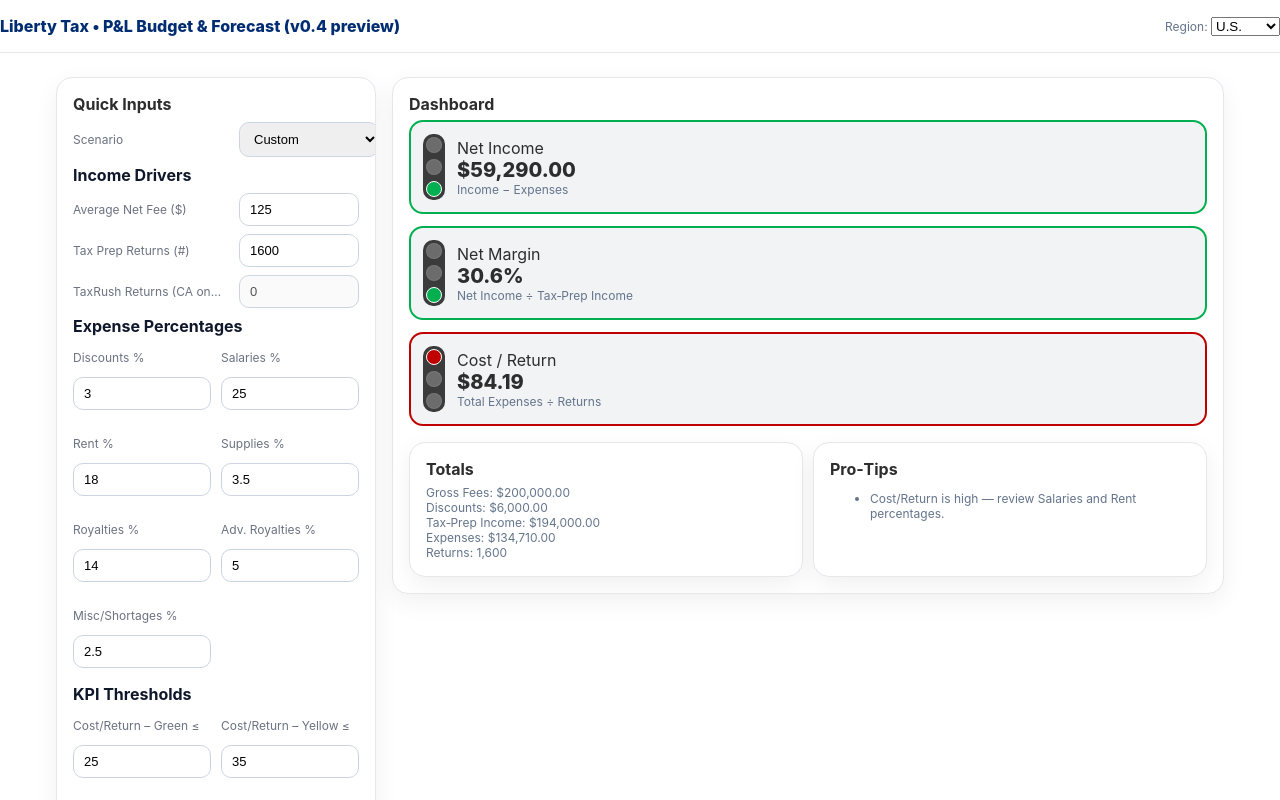
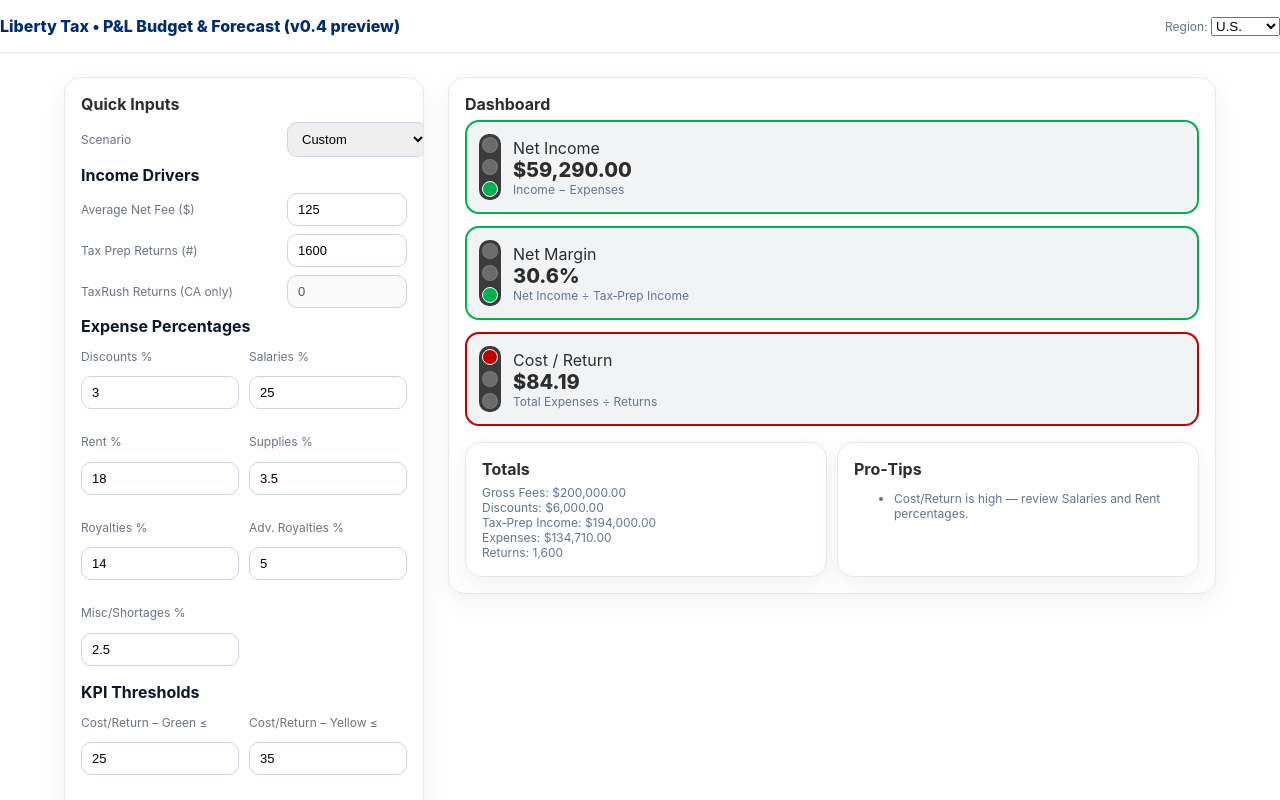
Before and after one commit to ScubaCod2020/libertytax-pnl-webapp, a React (Vite) app: page / in a window 1280 px wide. Shown: the top 800 px of the page. Built offline with nearby package versions, Linux system fonts and the light colour scheme.

Commit message:
Update styles.css
fix(ui): widen left rail and wrap KPI labels to avoid clipping

- Increase left column to 360px, add larger grid gap and padding
- Force label wrapping (block + overflow-wrap) in Quick Inputs grids
- Make inputs fill available width for cleaner alignment

```diff
--- a/src/styles.css
+++ b/src/styles.css
@@ -118,3 +118,27 @@ body{margin:0;font-family:Inter,system-ui,Segoe UI,Arial,Helvetica,sans-serif;co
 .stack .grid-2 .input-row > input {
   width: 100%;
 }
+
+
+/* === Left rail: give it a little more room + breathing space between columns === */
+.container {
+  grid-template-columns: 360px minmax(0, 1fr); /* was 320px */
+  gap: 24px;                                    /* was 16px */
+  padding: 0 24px;                               /* a touch more side padding */
+}
+
+/* === KPI/Expense labels: wrap instead of cutting off === */
+.stack .grid-2 .input-row > label {
+  display: block;             /* ensures wrapping takes effect */
+  white-space: normal;        /* allow multi-line */
+  overflow-wrap: anywhere;    /* break long phrases if needed */
+  line-height: 1.2;
+  font-size: 12px;            /* slightly smaller to fit nicely */
+  margin-bottom: 4px;         /* space above the input */
+}
+
+/* Inputs: fill the available column width cleanly */
+.stack .grid-2 .input-row > input {
+  width: 100%;
+  min-width: 0;
+}
```
